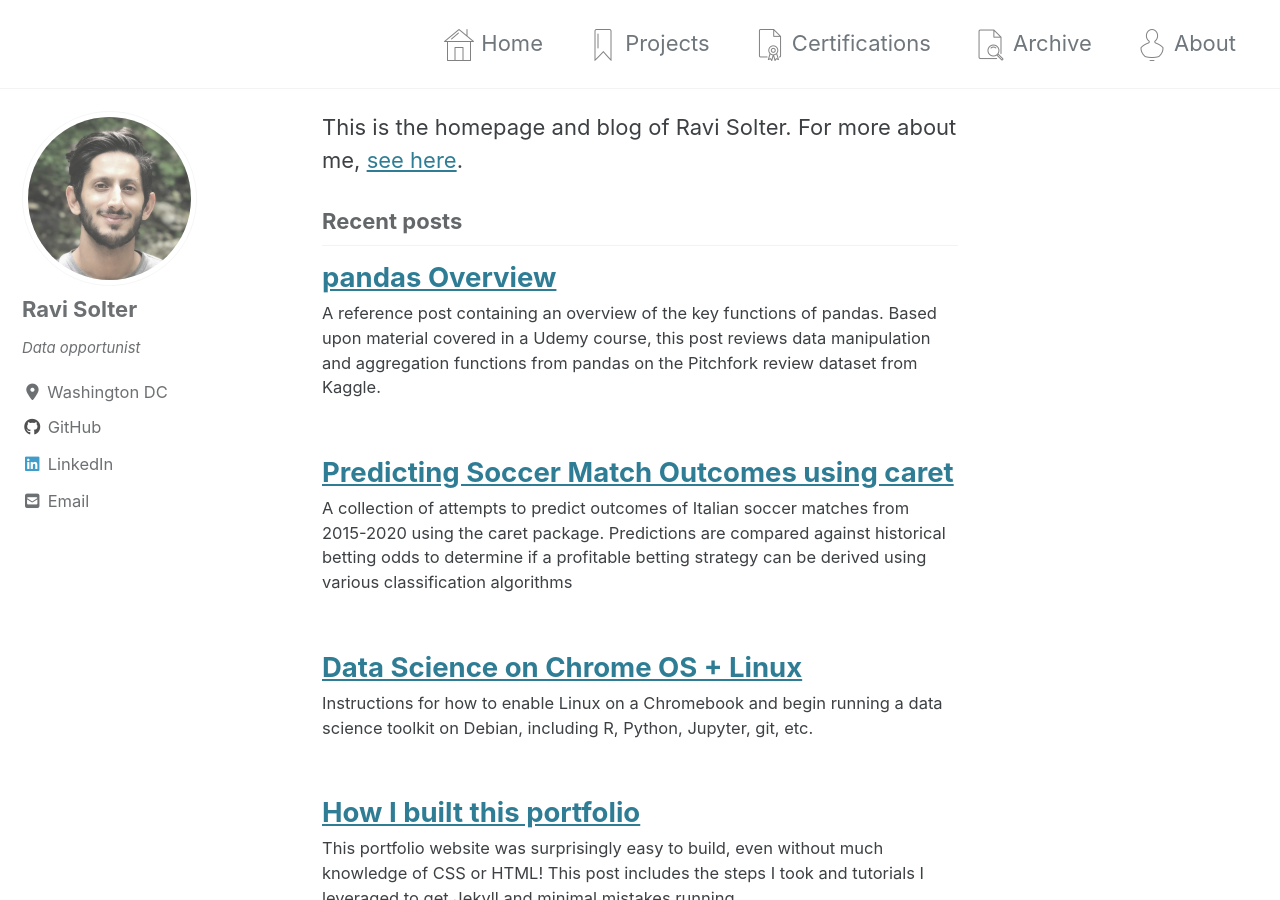
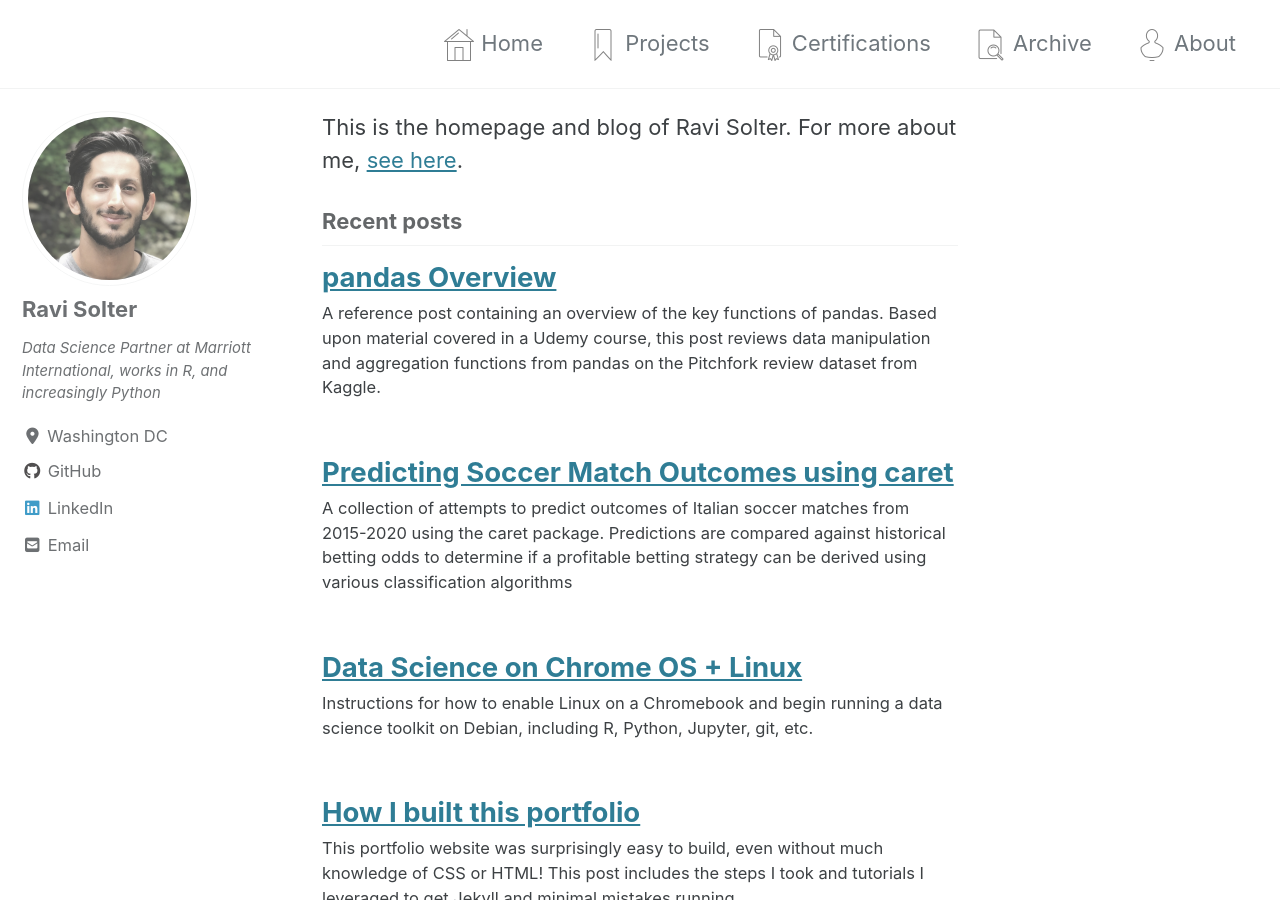
Before and after one commit to rsolter/rsolter.github.io, a Jekyll site: the page built from index.html, in a window 1280 px wide and 900 px high. Built offline with Jekyll 4.4.1, drawn with Linux system fonts in a browser that asks for light colours; cached includes are drawn as plain includes; nearby versions of some CDN libraries; the list of posts is cut into pages by our own code.

Commit message:
fixed bio

```diff
--- a/_config.yml
+++ b/_config.yml
@@ -20,7 +20,7 @@ title                    : ""
 title_separator          : ""
 subtitle                 : # site tagline that appears below site title in masthead
 name                     : "Ravi Solter"
-description              : "Data Science Partner at Marriott International, works in R, and increasingly Python"
+description              : "Another data opportunist"
 url                      : # the base hostname & protocol for your site e.g. "https://mmistakes.github.io"
 baseurl                  : # the subpath of your site, e.g. "/blog"
 repository               : # GitHub username/repo-name e.g. "mmistakes/minimal-mistakes"
@@ -95,7 +95,7 @@ analytics:
 author:
   name             : "Ravi Solter"
   avatar           : "/assets/images/va_photo-01.jpeg"
-  bio              : "Data opportunist"
+  bio              : "Data Science Partner at Marriott International, works in R, and increasingly Python"
   location         : "Washington DC"
   email            : ravisolter@gmail.com
   links:
```
